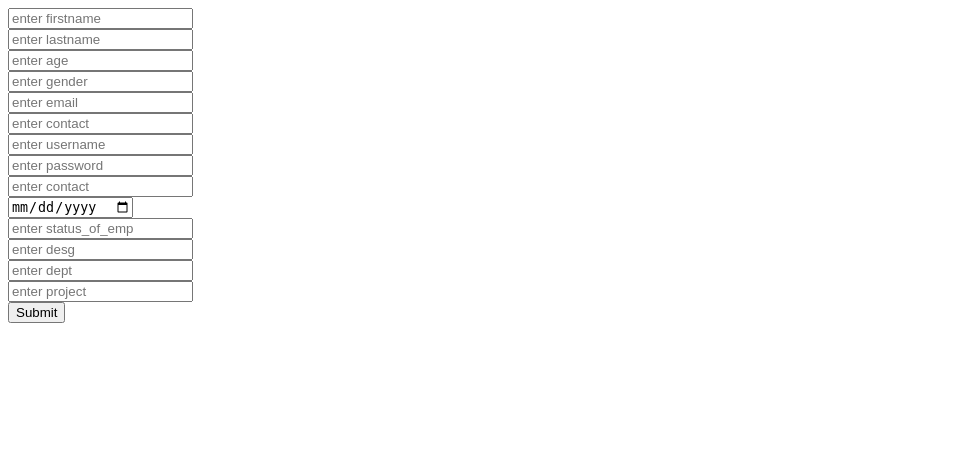
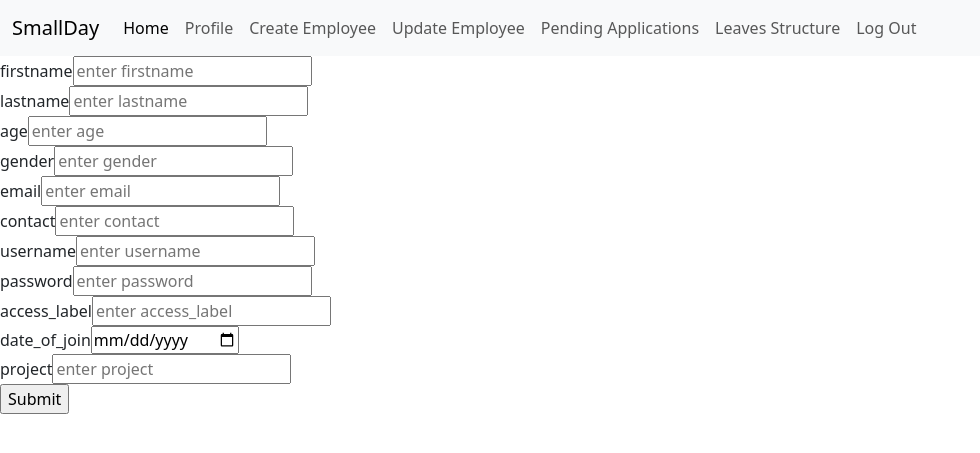
Before and after one commit to rjs08/Leave-Management, a Django app: template templates/createemp.html in a window 1280 px wide. Shown: the top 453 px of the page, without its empty margins (0-980 px from the left). Run offline with Django 3.2, Linux system fonts and the light colour scheme; the template is opened without the code that fills it, so the values that code supplies are empty.

Commit message:
changes in employee registration form

```diff
--- a/app/urls.py
+++ b/app/urls.py
@@ -12,5 +12,6 @@ urlpatterns = [
     path('profile/',views.profile,name='profile'),
     path('profileadmin/',views.profileadmin,name='profileadmin'),
     path('createemp/',views.createemp,name='createemp'),
+    path('createemp/saveemp/',views.saveemp,name='saveemp'),
 
 ]
--- a/templates/adminhome.html
+++ b/templates/adminhome.html
@@ -29,7 +29,7 @@
                 <a class="nav-link" href="/profileadmin">Profile</a>
               </li>
               <li class="nav-item">
-                <a class="nav-link" href="#">Create Employee</a>
+                <a class="nav-link" href="/createemp">Create Employee</a>
               </li>
               <li class="nav-item">
                 <a class="nav-link" href="#">Update Employee</a>
--- a/templates/createemp.html
+++ b/templates/createemp.html
@@ -1,33 +1,88 @@
-<!DOCTYPE html>
+
+<!doctype html>
 <html lang="en">
+
 <head>
-    <meta charset="UTF-8">
-    <meta http-equiv="X-UA-Compatible" content="IE=edge">
-    <meta name="viewport" content="width=device-width, initial-scale=1.0">
-    <title>Document</title>
+  <meta charset="utf-8">
+  <meta name="viewport" content="width=device-width, initial-scale=1">
+  <title>Bootstrap demo</title>
+  <link href="https://cdn.jsdelivr.net/npm/bootstrap@5.3.0-alpha1/dist/css/bootstrap.min.css" rel="stylesheet"
+    integrity="sha384-GLhlTQ8iRABdZLl6O3oVMWSktQOp6b7In1Zl3/Jr59b6EGGoI1aFkw7cmDA6j6gD" crossorigin="anonymous">
 </head>
+
 <body>
-    <form action="emphome/" method="post">
+  <header>
+    <!-- place navbar here -->
+    <nav class="navbar navbar-expand-lg bg-body-tertiary">
+        <div class="container-fluid">
+          <a class="navbar-brand" href="#">SmallDay</a>
+          <button class="navbar-toggler" type="button" data-bs-toggle="collapse" data-bs-target="#navbarNav"
+            aria-controls="navbarNav" aria-expanded="false" aria-label="Toggle navigation">
+            <span class="navbar-toggler-icon"></span>
+          </button>
+          <div class="collapse navbar-collapse" id="navbarNav">
+            <ul class="navbar-nav">
+              <li class="nav-item">
+                <a class="nav-link active" aria-current="page" href="/adminn">Home</a>
+              </li>
+              <li class="nav-item">
+                <a class="nav-link" href="/profileadmin">Profile</a>
+              </li>
+              <li class="nav-item">
+                <a class="nav-link" href="/createemp.html">Create Employee</a>
+              </li>
+              <li class="nav-item">
+                <a class="nav-link" href="#">Update Employee</a>
+              </li>
+              <li class="nav-item">
+                <a class="nav-link" href="#">Pending Applications</a>
+              </li>
+              <li class="nav-item">
+                <a class="nav-link" href="#">Leaves Structure</a>
+              </li>
+              <li class="nav-item">
+                <a class="nav-link" href="/logout">Log Out</a>
+              </li>
+            </ul>
+          </div>
+        </div>
+      </nav>
+  </header>
+  <script src="https://cdn.jsdelivr.net/npm/bootstrap@5.3.0-alpha1/dist/js/bootstrap.bundle.min.js"
+    integrity="sha384-w76AqPfDkMBDXo30jS1Sgez6pr3x5MlQ1ZAGC+nuZB+EYdgRZgiwxhTBTkF7CXvN"
+    crossorigin="anonymous"></script>
+
+
+<body>
+    <form action="saveemp/" method="post">
         {% csrf_token %}
-        <input type="text" name="firstname" placeholder="enter firstname"><br>
-        <input type="text" name="lastname" placeholder="enter lastname"><br>
-        <input type="text" name="age" placeholder="enter age"><br>
-        <input type="text" name="gender" placeholder="enter gender"><br>
-        <input type="email" name="email" placeholder="enter email"><br>
-        <input type="text" name="contact" placeholder="enter contact"><br>
+        firstname<input type="text" name="firstname" placeholder="enter firstname"><br>
+        lastname<input type="text" name="lastname" placeholder="enter lastname"><br>
+        age<input type="text" name="age" placeholder="enter age"><br>
+        gender<input type="text" name="gender" placeholder="enter gender"><br>
+        email<input type="email" name="email" placeholder="enter email"><br>
+        contact<input type="text" name="contact" placeholder="enter contact"><br>
 
-        <input type="text" name="username" placeholder="enter username"><br>
-        <input type="password" name="password" placeholder="enter password"><br>
-        <input type="text" name="contact" placeholder="enter contact"><br>
+        username<input type="text" name="username" placeholder="enter username"><br>
+        password<input type="password" name="password" placeholder="enter password"><br>
+        access_label<input type="text" name="access_label" placeholder="enter access_label"><br>
 
-        <input type="date" name="date_of_join" placeholder="enter date_of_join"><br>
-        <input type="text" name="status_of_emp" placeholder="enter status_of_emp"><br>
-        <input type="text" name="desg" placeholder="enter desg"><br>
-        <input type="text" name="dept" placeholder="enter dept"><br>
-        <input type="text" name="project" placeholder="enter project"><br>
+        date_of_join<input type="date" name="date_of_join" placeholder="enter date_of_join"><br>
+        project<input type="text" name="project" placeholder="enter project"><br>
 
 
         <input type="submit">
     </form>
+
+
+    <script src="https://cdn.jsdelivr.net/npm/@popperjs/core@2.11.6/dist/umd/popper.min.js"
+    integrity="sha384-oBqDVmMz9ATKxIep9tiCxS/Z9fNfEXiDAYTujMAeBAsjFuCZSmKbSSUnQlmh/jp3"
+    crossorigin="anonymous"></script>
+  <script src="https://cdn.jsdelivr.net/npm/bootstrap@5.3.0-alpha1/dist/js/bootstrap.min.js"
+    integrity="sha384-mQ93GR66B00ZXjt0YO5KlohRA5SY2XofN4zfuZxLkoj1gXtW8ANNCe9d5Y3eG5eD"
+    crossorigin="anonymous"></script>
+
+
+
 </body>
 </html>
```
Also changed, not shown: app/views.py (+44 -5 lines), app/migrations/0002_remove_leavetype_leave_description_and_more.py (added).
